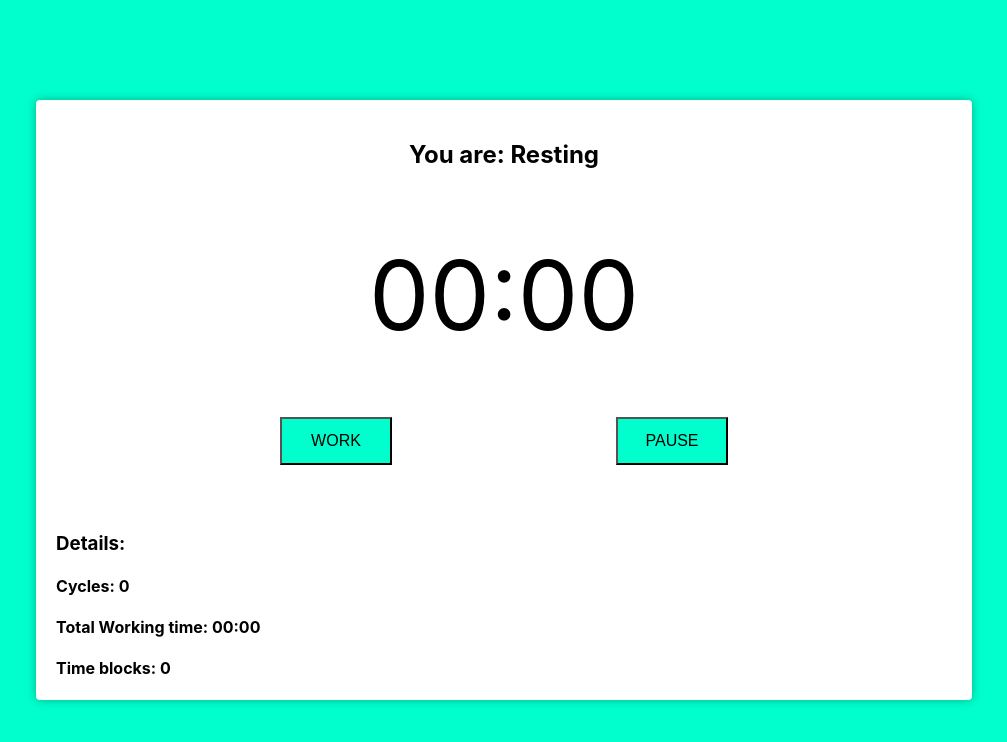
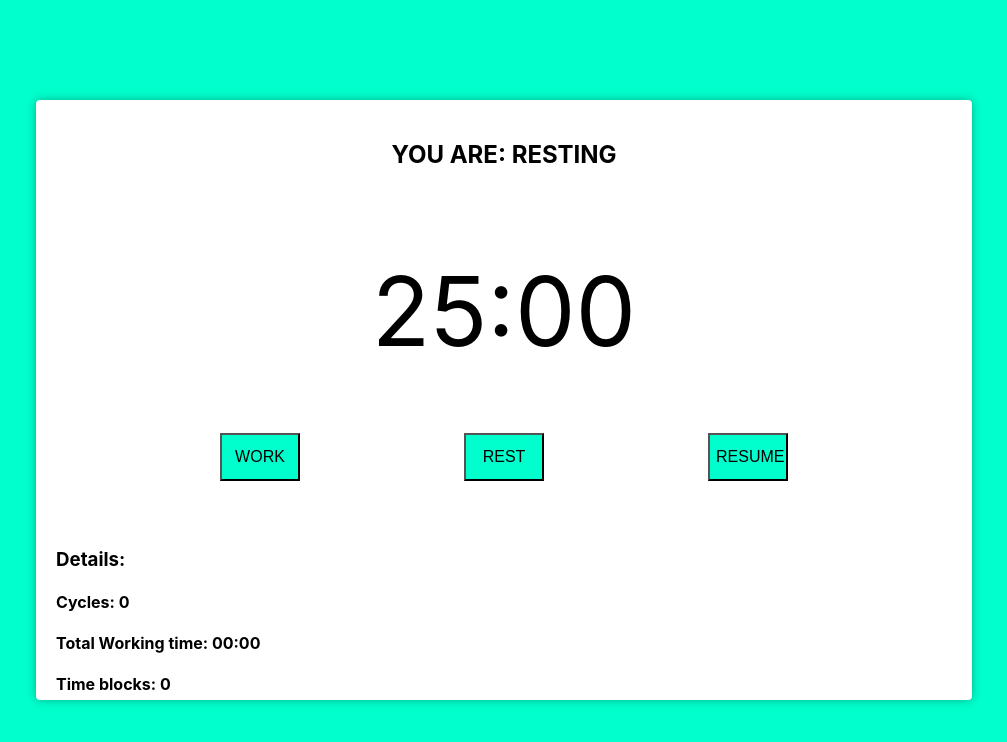
Before and after one commit to ruanres/pomodo-app, a React (Create React App) app: page / in a window 1280 px wide. Shown: the top 742 px of the page, without its empty margins (136-1143 px from the left). Built offline with nearby package versions, Linux system fonts and the light colour scheme.

Commit message:
add button logic

```diff
--- a/src/App.tsx
+++ b/src/App.tsx
@@ -11,7 +11,6 @@ function App() {
   return (
     <div className="Pomodoro">
       <div className="counter-container">
-        <h2>You are: Resting</h2>
         <Timer
           pomodoroTime={MINUTES_25}
           shortRestTime={MINUTES_5}
--- a/src/components/Button/button.css
+++ b/src/components/Button/button.css
@@ -1,6 +1,6 @@
 button {
-  width: 7em;
-  height: 3em;
+  width: 5rem;
+  height: 3rem;
   font-size: 1em;
   text-transform: uppercase;
   background-color: #00ffcc;
--- a/src/components/Timer/index.tsx
+++ b/src/components/Timer/index.tsx
@@ -1,7 +1,7 @@
-import React, { useState } from 'react';
+import React, { useEffect, useState } from 'react';
 import Button from '../Button';
 import './timer.css';
-import useInterval, { Delay } from '../../hooks/useInterval';
+import useInterval from '../../hooks/useInterval';
 import secondsToTime from '../../utils/secondsToTime';
 
 type Timer = {
@@ -10,20 +10,50 @@ type Timer = {
   longRestTime: number;
   cycles: number;
 };
+
+type UserState = 'working' | 'resting';
+
 const Timer = (props: Timer) => {
-  const [counter, setCounter] = useState(0);
-  const [delay, setDelay] = useState<Delay>(null);
+  const [counter, setCounter] = useState(props.pomodoroTime);
+  const [working, setWorking] = useState(false);
+  const [timeCounting, setTimeCounting] = useState(false);
+  const [userState, setUserState] = useState<UserState>('resting');
 
-  useInterval(() => {
-    setCounter((current) => current + 1);
-  }, delay);
+  useEffect(() => {
+    document.body.setAttribute('class', working ? 'working' : '');
+    setUserState(working ? 'working' : 'resting');
+  }, [working]);
+
+  useInterval(
+    () => {
+      setCounter((current) => current - 1);
+    },
+    timeCounting ? 1000 : null,
+  );
+
+  const startWorking = () => {
+    setWorking(true);
+    setCounter(props.pomodoroTime);
+    setTimeCounting(true);
+  };
+
+  const startResting = (long: boolean) => {
+    setWorking(false);
+    setCounter(long ? props.longRestTime : props.shortRestTime);
+    setTimeCounting(true);
+  };
 
   return (
     <div className="timer">
+      <h2 className="user-state">You are: {userState}</h2>
       <div className="time">{secondsToTime(counter)}</div>
       <div className="buttons">
-        <Button label="work" onClick={() => setDelay(1000)} />
-        <Button label="pause" onClick={() => setDelay(null)} />
+        <Button label="work" onClick={startWorking} />
+        <Button label="rest" onClick={() => startResting(false)} />
+        <Button
+          label={timeCounting ? 'pause' : 'resume'}
+          onClick={() => setTimeCounting(!timeCounting)}
+        />
       </div>
     </div>
   );
--- a/src/components/Timer/timer.css
+++ b/src/components/Timer/timer.css
@@ -16,3 +16,7 @@
   align-items: center;
   width: 100%;
 }
+
+.user-state {
+  text-transform: uppercase;
+}
```
